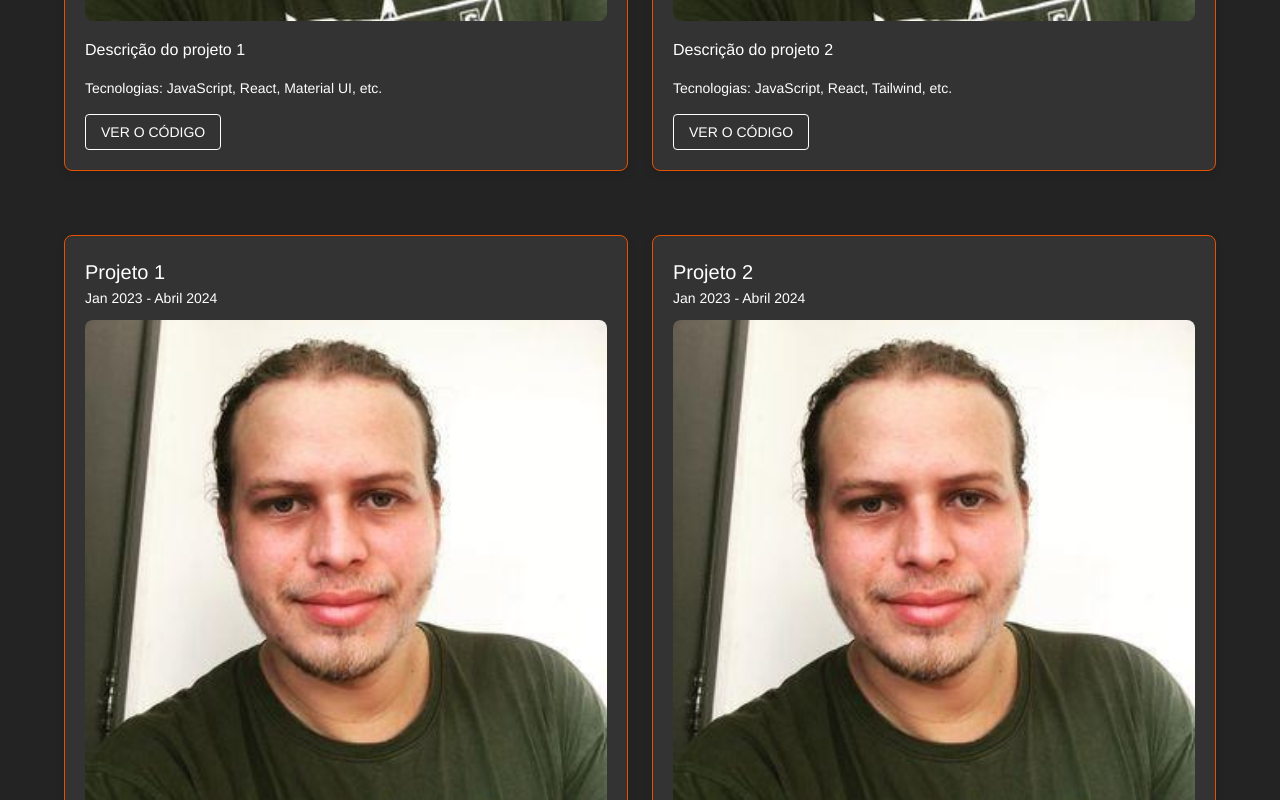
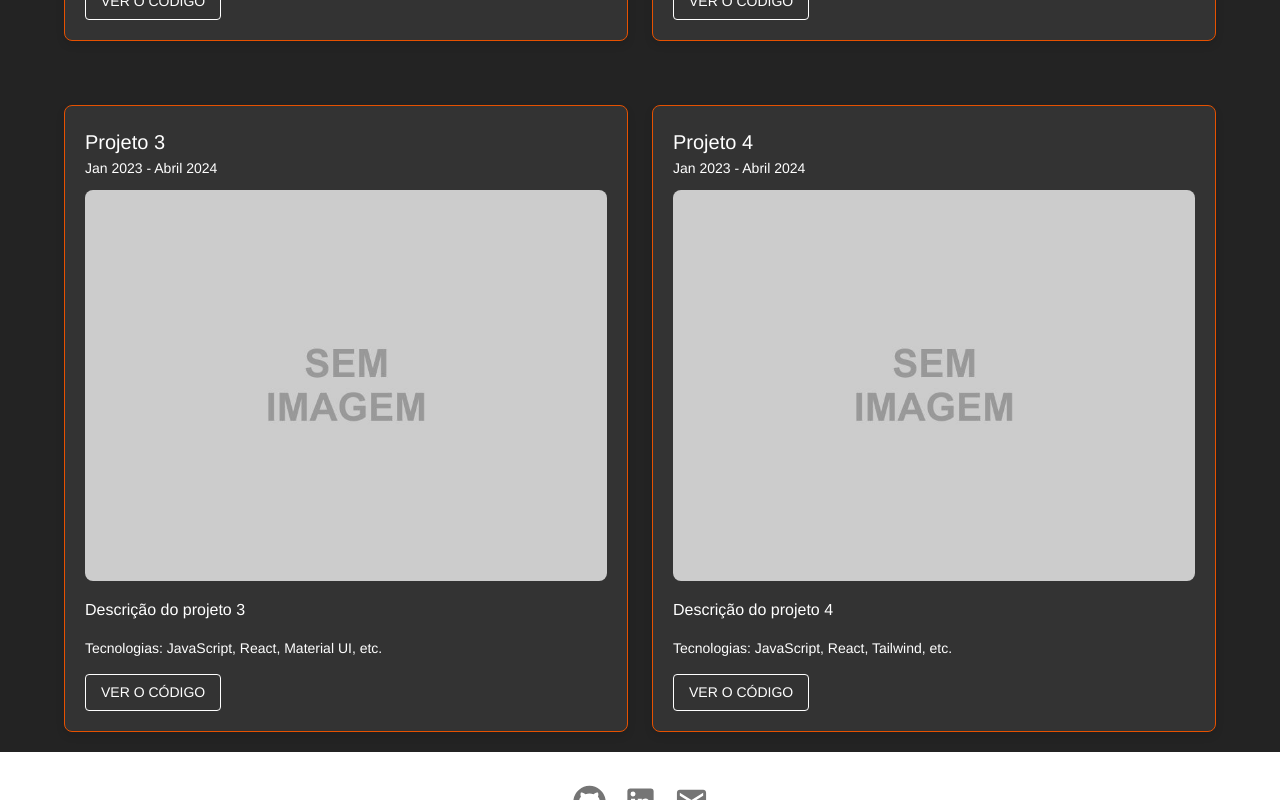
Before and after one commit to JefsonOliveira/my-portfolio, a React (Vite) app: page / in a window 1280 px wide. Shown: the part 2120-2920 px from the top of the page. Built offline with nearby package versions, Linux system fonts and the light colour scheme.

Commit message:
feat: Adição do titulo da pagina e icone

```diff
--- a/index.html
+++ b/index.html
@@ -2,10 +2,10 @@
 <html lang="en">
   <head>
     <meta charset="UTF-8" />
-    <link rel="icon" type="image/svg+xml" href="/vite.svg" />
+    <link rel="icon" type="image/svg+xml" href="src/assets/images/software-development.png" />
     <meta name="viewport" content="initial-scale=1, width=device-width" />
 
-    <title>Vite + React + TS</title>
+    <title>Jefson Oliveira | Desenvolvedor de Software</title>
   </head>
   <body>
     <div id="root"></div>
--- a/src/components/NavBar/NavBar.tsx
+++ b/src/components/NavBar/NavBar.tsx
@@ -1,8 +1,7 @@
-/* eslint-disable @typescript-eslint/no-unused-vars */
 import { AppBar, MenuItem, Toolbar, styled } from "@mui/material";
 
 const NavBar = () => {
-  const StyledToobar = styled(Toolbar)(({ theme }) => ({
+  const StyledToobar = styled(Toolbar)(() => ({
     display: "flex",
     justifyContent: "space-evenly",
   }));
--- a/src/components/StyledButton/StyledButton.tsx
+++ b/src/components/StyledButton/StyledButton.tsx
@@ -1,4 +1,3 @@
-/* eslint-disable @typescript-eslint/no-unused-vars */
 import { styled } from "@mui/material";
 import { ReactNode } from "react";
 
--- a/src/pages/Home/sections/Projects/Projects.tsx
+++ b/src/pages/Home/sections/Projects/Projects.tsx
@@ -2,7 +2,7 @@ import React from "react";
 import { Box, Typography, Button, Grid, Container } from "@mui/material";
 import { styled } from "@mui/system";
 
-import Avatar from "../../../../assets/images/Perfil.jpeg";
+import SemImagem from "../../../../assets/images/sem-imagem.jpg";
 
 const ProjectContainer = styled(Box)(({ theme }) => ({
   backgroundColor: "#333",
@@ -38,7 +38,7 @@ const Projects = () => {
     {
       name: "Projeto 1",
       duration: "Jan 2023 - Abril 2024",
-      image: Avatar,
+      image: SemImagem,
       description: "Descrição do projeto 1",
       technologies: "JavaScript, React, Material UI, etc.",
       siteLink: "https://link-do-site.com",
@@ -47,26 +47,26 @@ const Projects = () => {
     {
       name: "Projeto 2",
       duration: "Jan 2023 - Abril 2024",
-      image: Avatar,
+      image: SemImagem,
       description: "Descrição do projeto 2",
       technologies: "JavaScript, React, Tailwind, etc.",
       siteLink: "https://link-do-site.com",
       codeLink: "https://github.com/JefsonOliveira/projeto2",
     },
     {
-      name: "Projeto 1",
+      name: "Projeto 3",
       duration: "Jan 2023 - Abril 2024",
-      image: Avatar,
-      description: "Descrição do projeto 1",
+      image: SemImagem,
+      description: "Descrição do projeto 3",
       technologies: "JavaScript, React, Material UI, etc.",
       siteLink: "https://link-do-site.com",
       codeLink: "https://github.com/JefsonOliveira/projeto1",
     },
     {
-      name: "Projeto 2",
+      name: "Projeto 4",
       duration: "Jan 2023 - Abril 2024",
-      image: Avatar,
-      description: "Descrição do projeto 2",
+      image: SemImagem,
+      description: "Descrição do projeto 4",
       technologies: "JavaScript, React, Tailwind, etc.",
       siteLink: "https://link-do-site.com",
       codeLink: "https://github.com/JefsonOliveira/projeto2",
```
Also changed, not shown: src/assets/images/sem-imagem.jpg (added), src/assets/images/software-development.png (added).
